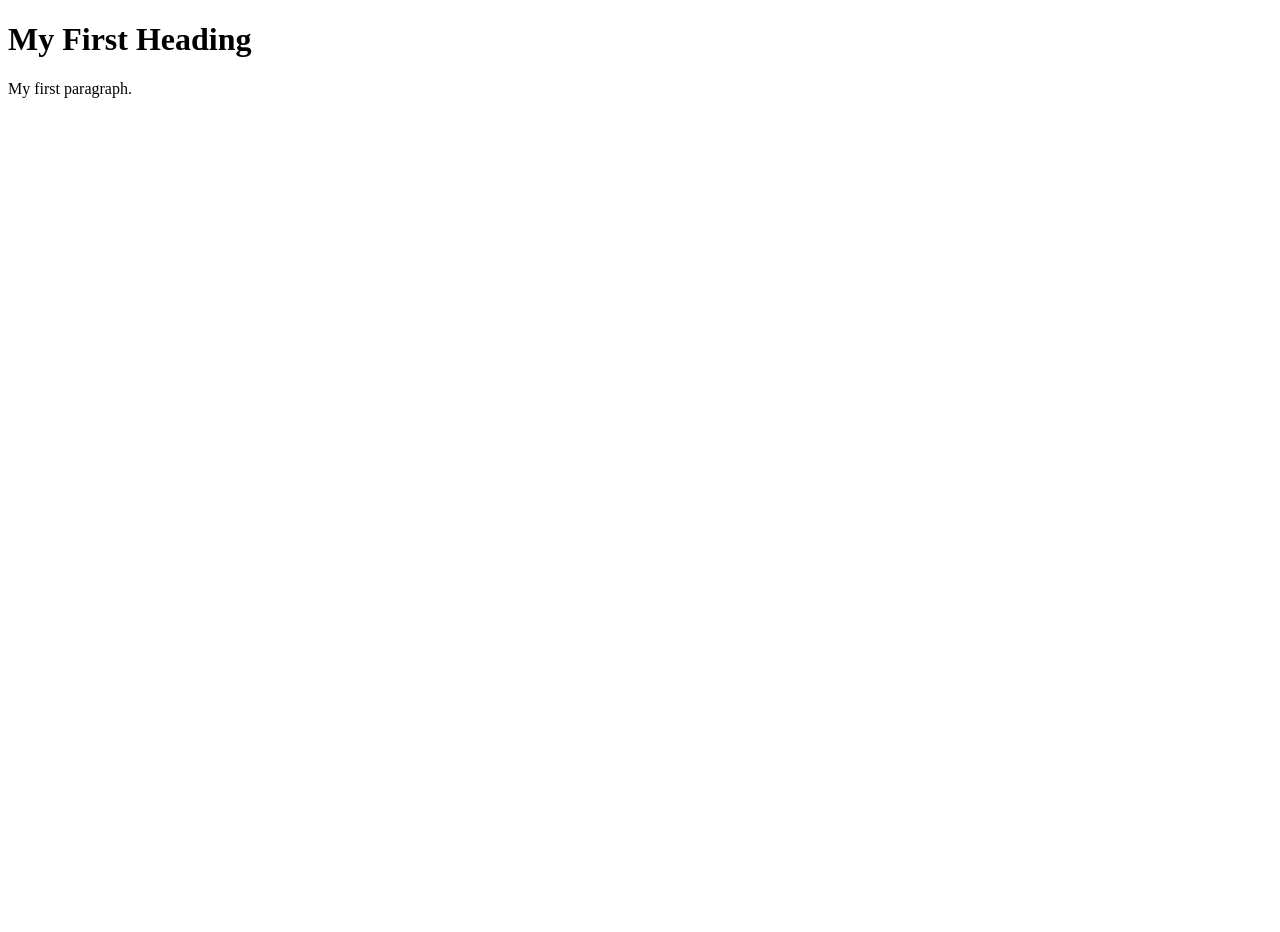
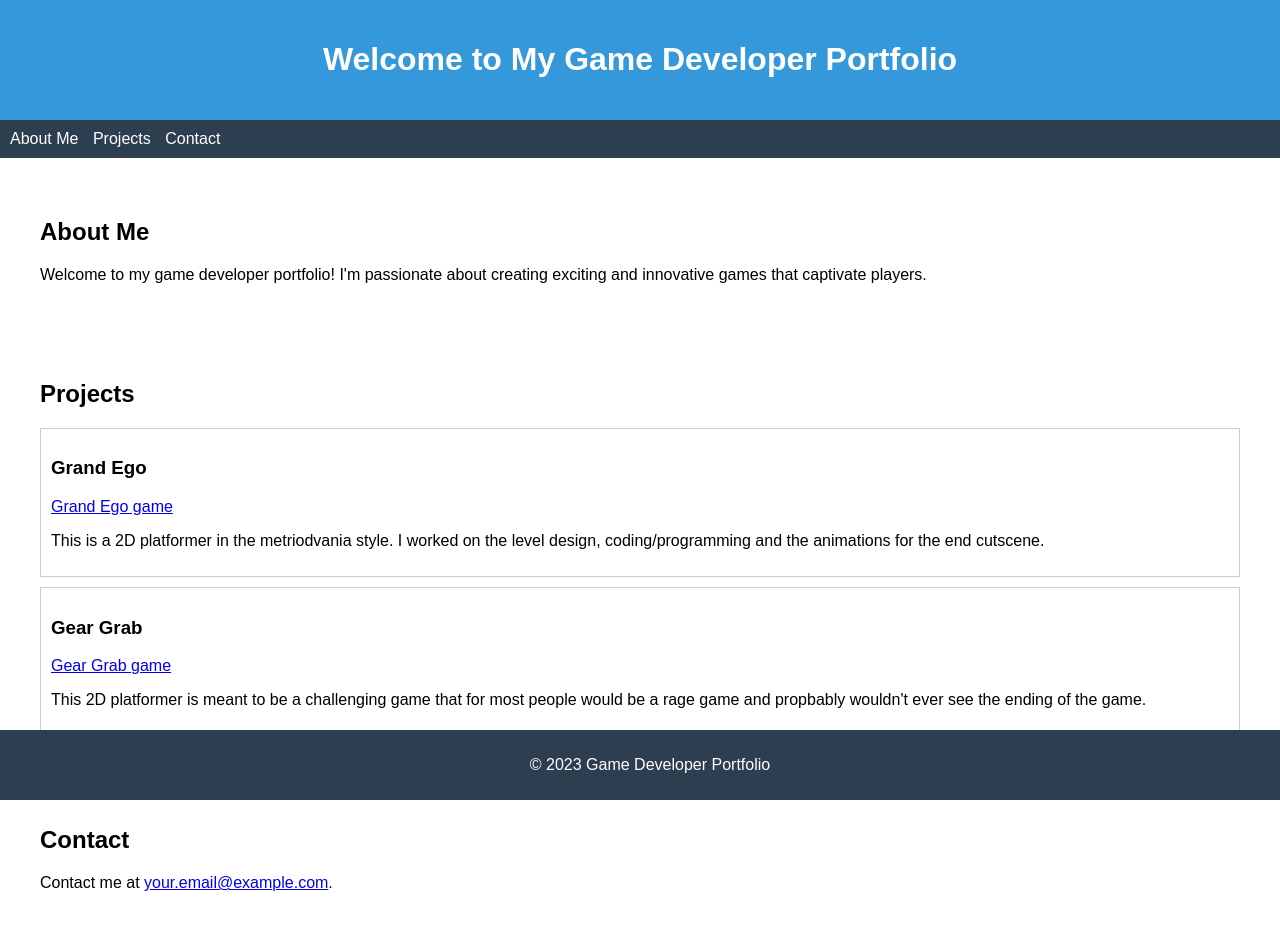
Before and after one commit to PurpleIvy/purple-portfolio, a plain HTML site: page index.html in a window 1280 px wide. Before the commit the page ends 800 px from the top, so only its background shows below. Drawn offline with Linux system fonts and the light colour scheme.

Commit message:
initial commit

```diff
--- a/index.html
+++ b/index.html
@@ -1,10 +1,51 @@
 <!DOCTYPE html>
-<html>
+<html lang="en">
+<head>
+    <meta charset="UTF-8">
+    <meta http-equiv="X-UA-Compatible" content="IE=edge">
+    <meta name="viewport" content="width=device-width, initial-scale=1.0">
+    <link rel="stylesheet" href="styles.css">
+    <title>Game Developer Portfolio</title>
+</head>
 <body>
+    <header>
+        <h1>Welcome to My Game Developer Portfolio</h1>
+    </header>
 
-<h1>My First Heading</h1>
+    <nav>
+        <ul>
+            <li><a href="#about">About Me</a></li>
+            <li><a href="#projects">Projects</a></li>
+            <li><a href="#contact">Contact</a></li>
+        </ul>
+    </nav>
 
-<p>My first paragraph.</p>
+    <section id="about">
+        <h2>About Me</h2>
+        <p>Welcome to my game developer portfolio! I'm passionate about creating exciting and innovative games that captivate players.</p>
+    </section>
 
+    <section id="projects">
+        <h2>Projects</h2>
+        <div class="project">
+            <h3>Grand Ego</h3>
+            <a href="https://play.unity.com/mg/other/grand-ego-1">Grand Ego game</a>
+            <p>This is a 2D platformer in the metriodvania style. I worked on the level design, coding/programming and the animations for the end cutscene.</p>
+        </div>
+        <div class="project">
+            <h3>Gear Grab</h3>
+            <a href="https://play.unity.com/mg/other/webgl-builds-266126">Gear Grab game</a>
+            <p>This 2D platformer is meant to be a challenging game that for most people would be a rage game and propbably wouldn't ever see the ending of the game.</p>
+        </div>
+    </section>
+
+    <section id="contact">
+        <h2>Contact</h2>
+        <p>Contact me at <a href="mailto:your.email@example.com">your.email@example.com</a>.</p>
+    </section>
+
+    <footer>
+        <p>&copy; 2023 Game Developer Portfolio</p>
+    </footer>
 </body>
 </html>
--- /dev/null
+++ b/styles.css
@@ -0,0 +1,55 @@
+body {
+    font-family: Arial, sans-serif;
+    margin: 0;
+    padding: 0;
+}
+
+header {
+    background-color: #3498db;
+    color: #fff;
+    text-align: center;
+    padding: 20px;
+}
+
+nav {
+    background-color: #2c3e50;
+    color: #fff;
+    padding: 10px;
+}
+
+nav ul {
+    list-style: none;
+    margin: 0;
+    padding: 0;
+}
+
+nav li {
+    display: inline;
+    margin-right: 10px;
+}
+
+nav a {
+    color: #fff;
+    text-decoration: none;
+}
+
+section {
+    padding: 20px;
+    margin: 20px;
+}
+
+.project {
+    border: 1px solid #ccc;
+    padding: 10px;
+    margin-bottom: 10px;
+}
+
+footer {
+    background-color: #2c3e50;
+    color: #fff;
+    text-align: center;
+    padding: 10px;
+    position: fixed;
+    bottom: 0;
+    width: 100%;
+}
```
